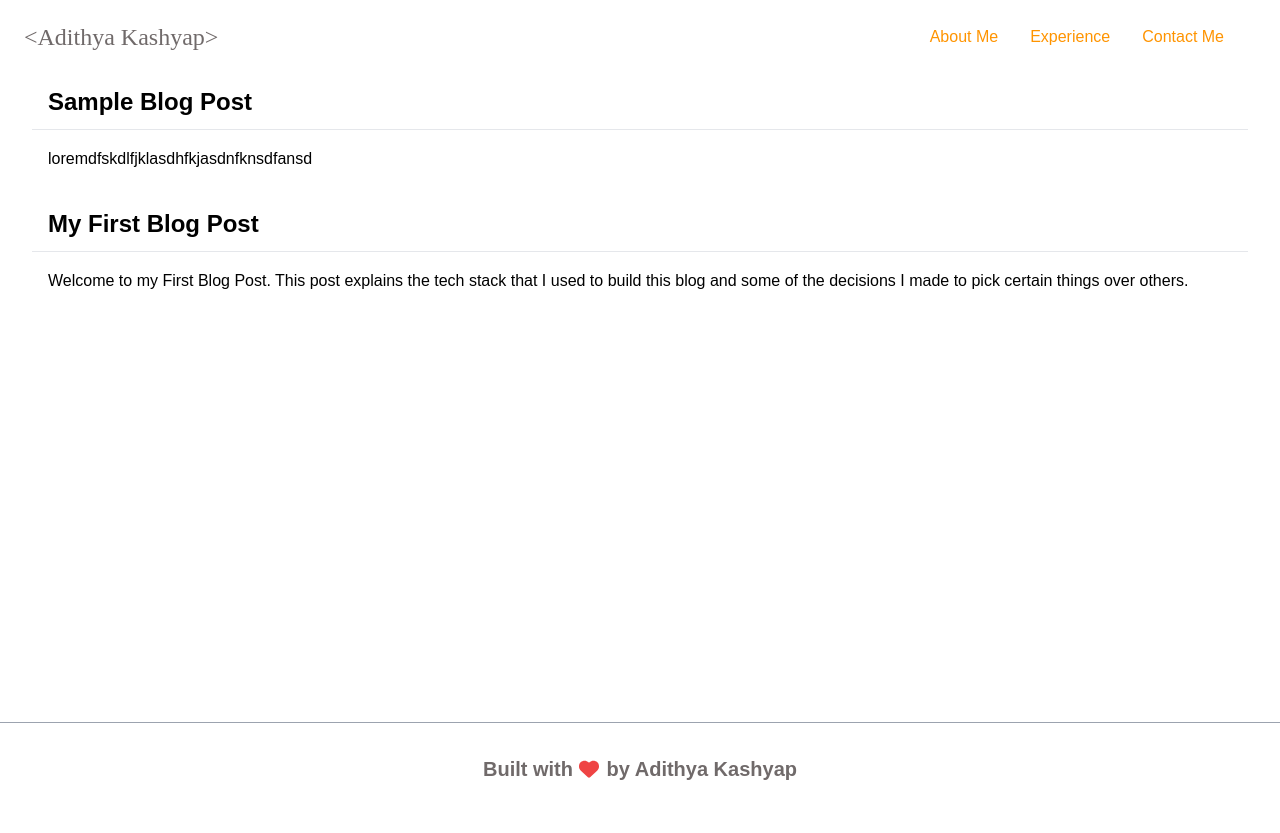
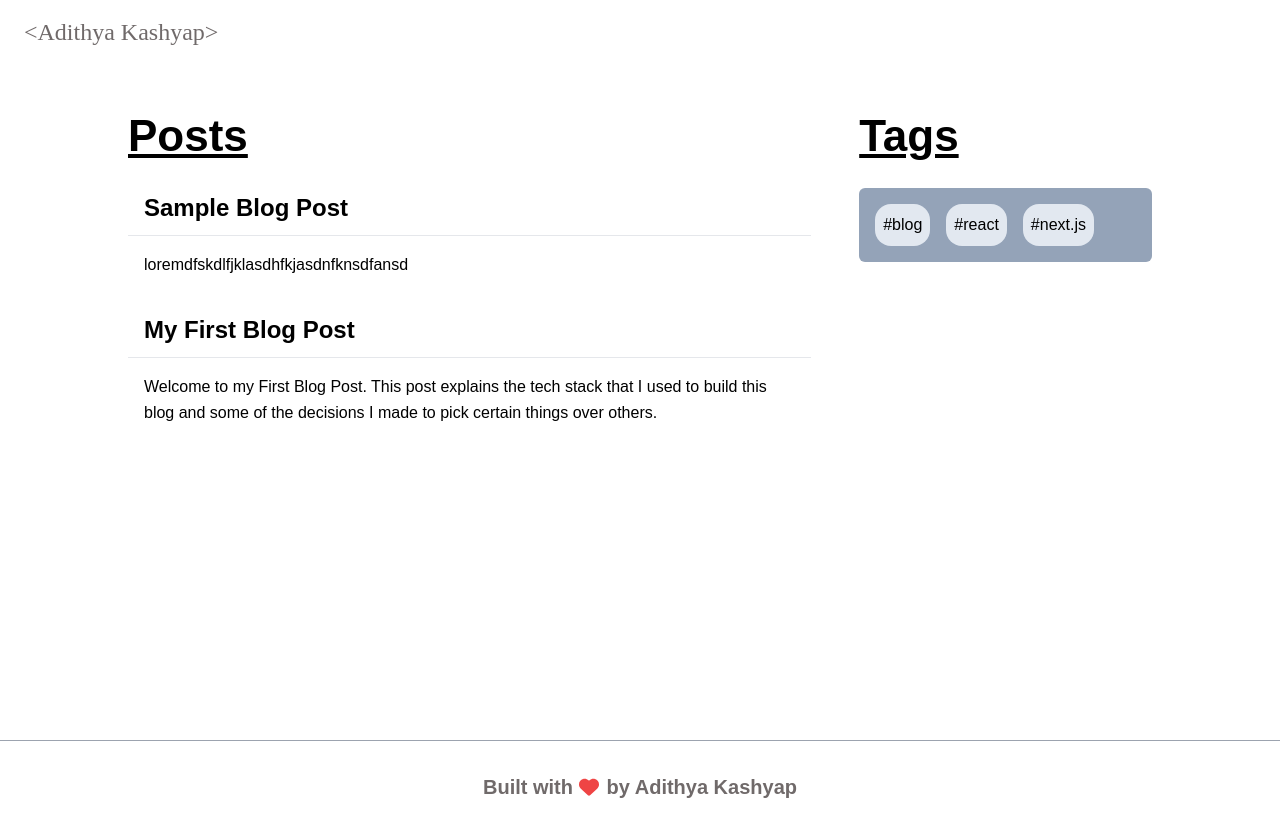
Before and after one commit to adithya-pulipaka/portfolio, a Next.js app: page /blog in a window 1280 px wide. Built offline with nearby package versions, Linux system fonts and the light colour scheme.

Commit message:
1. add app context 2. enhancements to blog landing and tags in sidebar

```diff
--- a/components/core/Header.js
+++ b/components/core/Header.js
@@ -1,10 +1,21 @@
 import { faBars, faXmark } from "@fortawesome/free-solid-svg-icons";
 import { FontAwesomeIcon } from "@fortawesome/react-fontawesome";
 import Link from "next/link";
-import React, { useState } from "react";
+import React, { useState, useEffect } from "react";
+import { useAppContext } from "../../hooks/useAppContext";
 
 const Header = () => {
   const [isMenuOpen, setIsMenuOpen] = useState(false);
+  const appContext = useAppContext();
+  const { appInfo, setAppInfo } = appContext.currentState;
+
+  useEffect(() => {
+    const isBlog = window.location.href.includes("blog");
+    if (isBlog !== appInfo.isBlog) {
+      setAppInfo({ isBlog });
+    }
+  });
+
   return (
     <>
       <nav className="flex p-4 px-6 justify-center items-center">
@@ -13,6 +24,8 @@ const Header = () => {
         </div>
         <div className="ml-auto mr-4 hidden md:block">
           <ul className="flex text-accent">
+            {!appInfo.isBlog && (
+              <>
                 <li className="p-2 mx-2 rounded-2xl hover:bg-slate-500 hover:text-white hover:cursor-pointer">
                   <Link href={"#me"}>About Me</Link>
                 </li>
@@ -25,6 +38,11 @@ const Header = () => {
                 <li className="p-2 mx-2 rounded-2xl hover:bg-slate-500 hover:text-white">
                   <Link href={"#contact"}>Contact Me</Link>
                 </li>
+                <li className="p-2 mx-2 rounded-2xl hover:bg-slate-500 hover:text-white">
+                  <Link href={"/blog"}>Blog</Link>
+                </li>
+              </>
+            )}
           </ul>
         </div>
         <div className="ml-auto mr-4 md:hidden">
--- a/components/core/Layout.js
+++ b/components/core/Layout.js
@@ -7,7 +7,7 @@ const Layout = ({ children }) => {
     <>
       <div className="mx-auto">
         <Header></Header>
-        <main className="mx-8 min-h-[80vh]">{children}</main>
+        <main className="mx-8 min-h-[80vh] mt-9">{children}</main>
         <Footer></Footer>
       </div>
     </>
--- a/components/markdown/MetaInfo.js
+++ b/components/markdown/MetaInfo.js
@@ -8,7 +8,7 @@ const MetaInfo = ({ data }) => {
           <span className="font-bold pr-0"></span> {data.author}
         </p>
         <p>
-          {data.posted} / <span className="font-bold">{data.readingTime}</span>
+          {data.posted} || <span className="font-bold">{data.readingTime}</span>
         </p>
       </div>
     </>
--- a/components/portfolio/Intro.js
+++ b/components/portfolio/Intro.js
@@ -7,7 +7,7 @@ import { FontAwesomeIcon } from "@fortawesome/react-fontawesome";
 const Intro = () => {
   return (
     <>
-      <section className="md:h-[50vh] pb-8 mt-9 text-center md:flex md:justify-evenly md:items-center">
+      <section className="md:h-[50vh] pb-8 text-center md:flex md:justify-evenly md:items-center">
         <div>
           <h1 className="-mb-4">Hi, I'm Adithya</h1>
           <h3 className=" text-accent my-5 mb-3">Full Stack Developer</h3>
--- /dev/null
+++ b/components/posts/Tag.js
@@ -0,0 +1,14 @@
+import React from "react";
+
+const Tag = ({ children, onClick }) => {
+  return (
+    <button
+      onClick={(e) => onClick(e)}
+      className="bg-slate-200 p-2 m-2 rounded-2xl"
+    >
+      #{children}
+    </button>
+  );
+};
+
+export default Tag;
--- a/helpers/page_fns.js
+++ b/helpers/page_fns.js
@@ -12,7 +12,11 @@ export async function getPostsInfo() {
       new Date(second.last_modified).getTime() -
       new Date(first.last_modified).getTime()
   );
-  return postsInfo;
+  const tags = postsInfo.map((a) => a.frontmatter).flatMap((a) => a.tags);
+  return {
+    postsInfo,
+    tags: [...new Set(tags)],
+  };
 }
 
 export async function getPostDetails(slug) {
--- /dev/null
+++ b/hooks/useAppContext.js
@@ -0,0 +1,25 @@
+import React, { createContext, useContext, useState } from "react";
+
+export const AppContext = createContext("");
+
+export const useAppContext = () => {
+  return useContext(AppContext);
+};
+
+export function AppContextProvider({ children }) {
+  const currentState = appStateFn();
+  return (
+    <AppContext.Provider value={{ currentState }}>
+      {children}
+    </AppContext.Provider>
+  );
+}
+
+const appStateFn = () => {
+  const [appInfo, setAppInfo] = useState({ isBlog: false });
+
+  return {
+    appInfo,
+    setAppInfo,
+  };
+};
--- a/pages/_app.js
+++ b/pages/_app.js
@@ -1,12 +1,17 @@
 import "../styles/globals.css";
 import "@fortawesome/fontawesome-svg-core/styles.css"; //Need this for icons to work properly
 import Layout from "../components/core/Layout";
+import { AppContextProvider } from "../hooks/useAppContext";
 
 function MyApp({ Component, pageProps }) {
   return (
-    <Layout>
-      <Component {...pageProps} />
-    </Layout>
+    <>
+      <AppContextProvider>
+        <Layout>
+          <Component {...pageProps} />
+        </Layout>
+      </AppContextProvider>
+    </>
   );
 }
 
--- a/pages/blog/[slug].js
+++ b/pages/blog/[slug].js
@@ -13,7 +13,7 @@ const PostDetailsPage = ({ content, frontMatter }) => {
 export default PostDetailsPage;
 
 export async function getStaticPaths() {
-  const postsInfo = await getPostsInfo();
+  const { postsInfo } = await getPostsInfo();
   const paths = postsInfo.map((post) => ({
     params: {
       slug: post.frontmatter.slug,
--- a/pages/blog/index.js
+++ b/pages/blog/index.js
@@ -1,15 +1,48 @@
-import React from "react";
+import React, { useEffect, useState } from "react";
 import { getPostsInfo } from "../../helpers/page_fns";
 import Link from "next/link";
+import Tag from "../../components/posts/Tag";
+import { FontAwesomeIcon } from "@fortawesome/react-fontawesome";
+import { faDownload, faXmark } from "@fortawesome/free-solid-svg-icons";
 
-const Blog = ({ postsInfo }) => {
+const Blog = ({ postsInfo, tags }) => {
+  const [filteredPosts, setFilteredPosts] = useState(null);
+  const [selectedTag, setSelectedTag] = useState(null);
+
+  useEffect(() => {
+    if (selectedTag && postsInfo) {
+      const postsByTag = postsInfo
+        .map((a) => a.frontmatter)
+        .filter((post) => post.tags.includes(selectedTag));
+      setFilteredPosts(postsByTag);
+    } else {
+      setFilteredPosts(postsInfo.map((a) => a.frontmatter));
+    }
+  }, [selectedTag]);
+
+  const filterByTag = (tag) => {
+    setSelectedTag(tag);
+  };
+
+  const clearTag = () => {
+    setSelectedTag(null);
+  };
+
   return (
     <>
-      <div>
-        {postsInfo && postsInfo.length > 0 ? (
-          postsInfo
-            .map((a) => a.frontmatter)
-            .map((post) => {
+      <div className="md:flex md:gap-12 md:max-w-5xl mx-auto">
+        <section className="w-[70%]">
+          <h1 className="underline mb-4">Posts</h1>
+          {selectedTag && (
+            <button
+              className="bg-slate-200 px-3 py-1 rounded-xl"
+              onClick={clearTag}
+            >
+              #{selectedTag} <FontAwesomeIcon icon={faXmark} />
+            </button>
+          )}
+          {filteredPosts && filteredPosts.length > 0 ? (
+            filteredPosts.map((post) => {
               return (
                 <div key={post.slug} className="mb-8">
                   <h3 className="hover:app-accent hover:underline mt-2 mb-2 px-4">
@@ -24,9 +57,22 @@ const Blog = ({ postsInfo }) => {
                 </div>
               );
             })
-        ) : (
-          <div className="text-center text-xl app-accent">No Posts!</div>
-        )}
+          ) : (
+            <div className="text-center text-xl app-accent">No Posts!</div>
+          )}
+        </section>
+        <section className="w-[30%]">
+          <h1 className="underline mb-4">Tags</h1>
+          <div className="bg-slate-400 p-2 rounded-md">
+            {tags.map((name) => {
+              return (
+                <Tag onClick={() => filterByTag(name)} key={name}>
+                  {name}
+                </Tag>
+              );
+            })}
+          </div>
+        </section>
       </div>
     </>
   );
@@ -35,11 +81,11 @@ const Blog = ({ postsInfo }) => {
 export default Blog;
 
 export async function getStaticProps(context) {
-  const postsInfo = await getPostsInfo();
-
+  const { postsInfo, tags } = await getPostsInfo();
   return {
     props: {
       postsInfo,
+      tags,
     },
   };
 }
```
Lines whose indentation alone changed are shown as unchanged.
